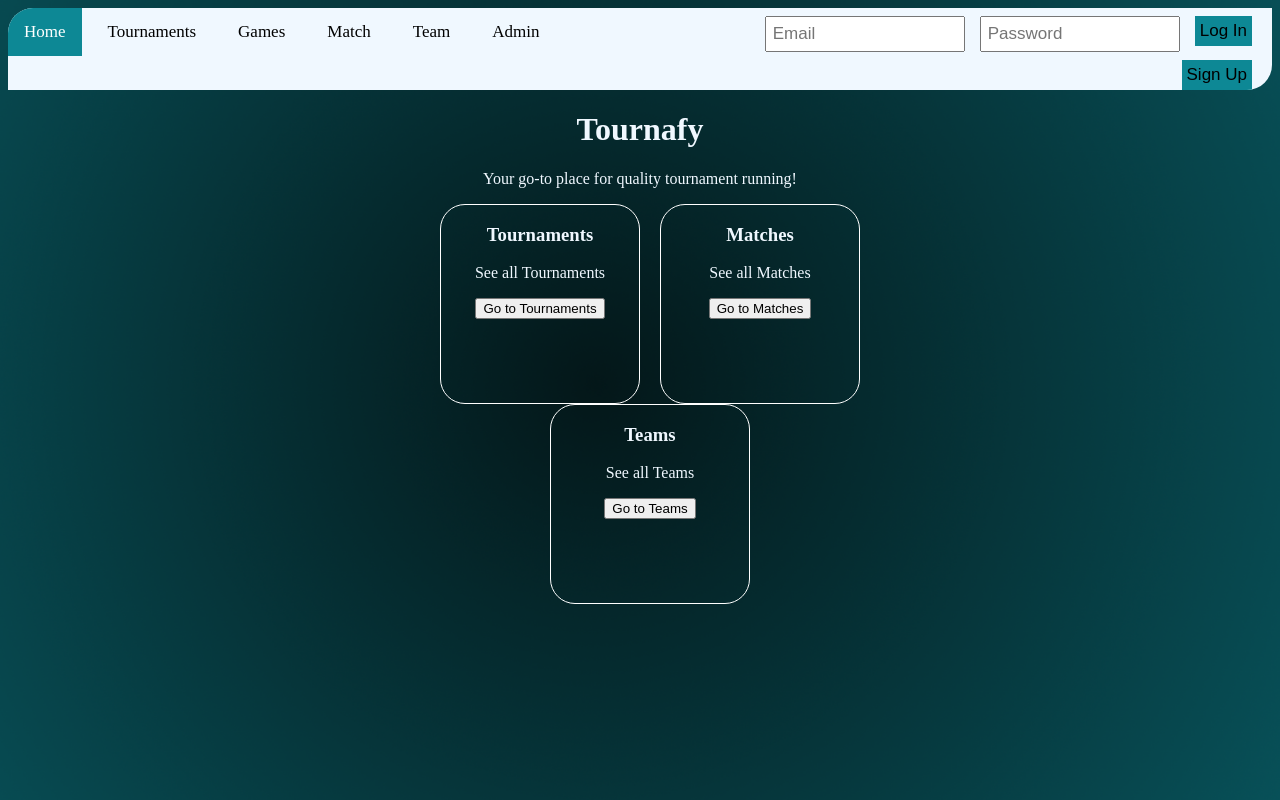
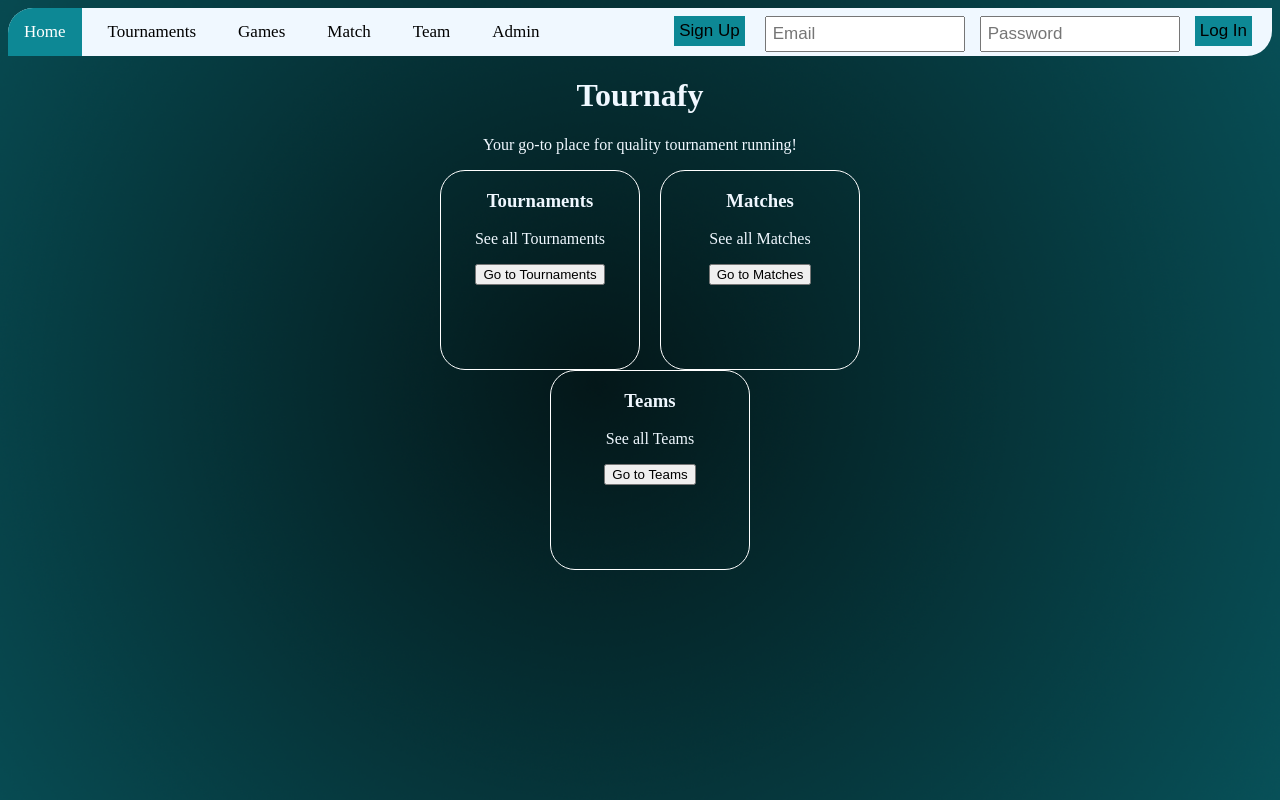
Before and after one commit to coerth/tournafy, a React (Vite) app: page / in a window 1280 px wide. Built offline with nearby package versions, Linux system fonts and the light colour scheme.

Commit message:
log out lavet

```diff
--- a/src/components/header.tsx
+++ b/src/components/header.tsx
@@ -2,10 +2,13 @@ import React from 'react'
 import { NavLink } from "react-router-dom";
 import "../styles/Header.css";
 import LogIn from './user/LogIn';
-
+import { IS_LOGGED_IN  } from '../../graphql/query';
+import { useQuery } from '@apollo/client';
+import Logout from './user/LogOut';
 
 
 const Header = () => {
+  const { data: { isLoggedIn } } = useQuery(IS_LOGGED_IN);
 
     return (
         <>
@@ -18,7 +21,7 @@ const Header = () => {
                 <NavLink to="/match">Match</NavLink>
                 <NavLink to="/team">Team</NavLink>
                 <NavLink to="/admin">Admin</NavLink>
-                <LogIn/>
+                {isLoggedIn ? <Logout /> : <LogIn />}
               </div>
             </div>
           </nav>
--- a/src/components/user/LogIn.tsx
+++ b/src/components/user/LogIn.tsx
@@ -2,30 +2,26 @@ import React, { useState } from "react";
 import { logInInitialState } from "../../types/initialState";
 import { useMutation } from "@apollo/client";
 import { LOG_IN } from "../../../graphql/mutations/logInMutation";
-import { useNavigate } from "react-router-dom";
-import Modal from '../Modal'
-import useModal from '../hooks/useModal'
+import Modal from "../Modal";
+import useModal from "../hooks/useModal";
 import SignUp from "./SignUp";
-import '../../styles/Modal.css'
+import "../../styles/Modal.css";
+import { isLoggedInVar, loggedInPlayerVar } from "../../client/cache";
 
 const LogIn = () => {
   const { isOpen, toggle } = useModal();
 
-  const navigate = useNavigate();
-
   const [logIn, setLogIn] = useState(logInInitialState);
 
-  const [mutateFunction, { data, loading, error }] = useMutation(LOG_IN, {
-    //refetchQueries: [GET_PLAYERS]
-  }); //mutateFunction is the function to call for server update. refetchQueries is the list of queries to refetch after the mutation is done. And if they were used with useQuery, they will be updated with the new data.
+  const [mutateFunction, { data, loading, error }] = useMutation(LOG_IN, {}); //mutateFunction is the function to call for server update. refetchQueries is the list of queries to refetch after the mutation is done. And if they were used with useQuery, they will be updated with the new data.
   if (loading) return <>'Submitting...'</>;
   if (error) return <>`Submission error! ${error.message}`</>;
-  if (data && data != undefined)
-  {
+  if (data && data.sign_in.token && data.sign_in.player) {
     localStorage.setItem("auth:token", data.sign_in.token);
-    localStorage.setItem("player", JSON.stringify(data.sign_in.player))
+    localStorage.setItem("player", JSON.stringify(data.sign_in.player));
+    isLoggedInVar(true);
+    loggedInPlayerVar(data.sign_in.player);
   }
-
 
   const signIn = (event: React.FormEvent<HTMLFormElement>) => {
     event.preventDefault();
@@ -34,8 +30,9 @@ const LogIn = () => {
 
   return (
     <>
-    <div className="login-container">
-      <form onSubmit={signIn}>
+    <div>
+      <div className="login-container">
+        <form onSubmit={signIn}>
           <input
             type="text"
             name="email"
@@ -55,11 +52,16 @@ const LogIn = () => {
               setLogIn({ ...logIn, password: evt.target.value });
             }}
           />
-        <button type="submit" value="Log In">Log In</button>
-      </form>
+          <button type="submit" value="Log In">
+            Log In
+          </button>
+        </form>
+      </div >
+      <div className="login-container">
           <button onClick={toggle}>Sign Up</button>
-          <Modal isOpen={isOpen} toggle={toggle} children={<SignUp/>} />
-    </div>
+          <Modal isOpen={isOpen} toggle={toggle} children={<SignUp />} />
+          </div>
+      </div>
     </>
   );
 };
--- /dev/null
+++ b/src/components/user/LogOut.tsx
@@ -0,0 +1,23 @@
+import React from "react";
+import { useNavigate } from "react-router-dom";
+import { isLoggedInVar, loggedInPlayerVar } from "../../client/cache";
+
+const Logout = () => {
+  const navigate = useNavigate();
+
+  const handleLogout = () => {
+    localStorage.removeItem("auth:token");
+    localStorage.removeItem("player");
+    isLoggedInVar(false);
+    loggedInPlayerVar(null);
+    navigate("/");
+  };
+
+  return(
+  <div className="login-container">
+    <button onClick={handleLogout}>Log Out</button>
+  </div>
+  )
+};
+
+export default Logout;
--- a/src/styles/Header.css
+++ b/src/styles/Header.css
@@ -102,3 +102,7 @@
 .username-header{
   margin-right: 15px;
 }
+
+.signup-button {
+  float: right;
+}
```
